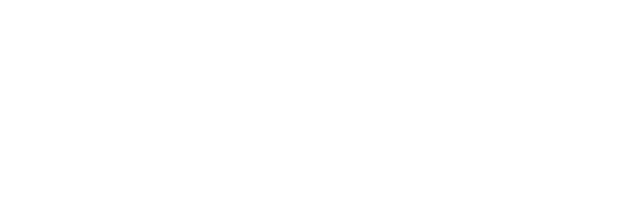
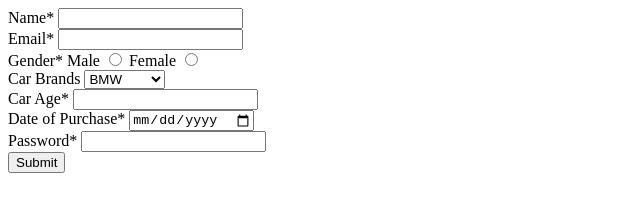
Before and after one commit to acciojob/car-insurance-form-harshal1714, a website: page main.html in a window 1280 px wide. Shown: the whole page, without its empty margins (0-640 px from the left). Drawn offline with Linux system fonts and the light colour scheme.

Commit message:
created a submission

```diff
--- a/main.html
+++ b/main.html
@@ -8,6 +8,48 @@
 
 <body>
 	<!-- the entire body must be written by student -->
+	<form action="#" method="post">
+		<div>
+		<label for="name">Name*</label>
+		<input type="text" id="name" name="name" required>
+		</div>
+		<div>
+		<label for="email">Email*</label>
+		<input type="email" id="email" name="email" required>
+		</div>
+		<div>
+		<label for="gender">Gender*</label>
+		<label for="gender_m">Male</label>
+		<input type="radio" id="gender_m" name="gender" value="gender_m" required>
+		<label for="gender_f">Female</label>
+		<input type="radio" id="gender_f" name="gender"  value="gender_f" required>
+		</div>
+		<div>
+		<label for="Brands">Car Brands</label>
+		<select name="Brands" id="Brands">
+			<option value="BMW">BMW</option>
+			<option value="Audi">Audi</option>
+			<option value="Mercedez">Mercedez</option>
+		</select>
+		</div>
+		<div>
+		<label for="carage">Car Age*</label>
+		<input type="number" id="carage" name="carage" required>
+		</div>
+		<div>
+		<label for="dop">Date of Purchase*</label>
+		<input type="date" id="dop" name="dop" required>
+		</div>
+		<div>
+		<label for="password">Password*</label>
+		<input type="password" id="password" name="password" required>
+		</div>
+		<button type="submit">Submit</button>
+
+
+
+
+	</form>
     <script type="text/javascript" src="./script.js">
 </script>
 
```
